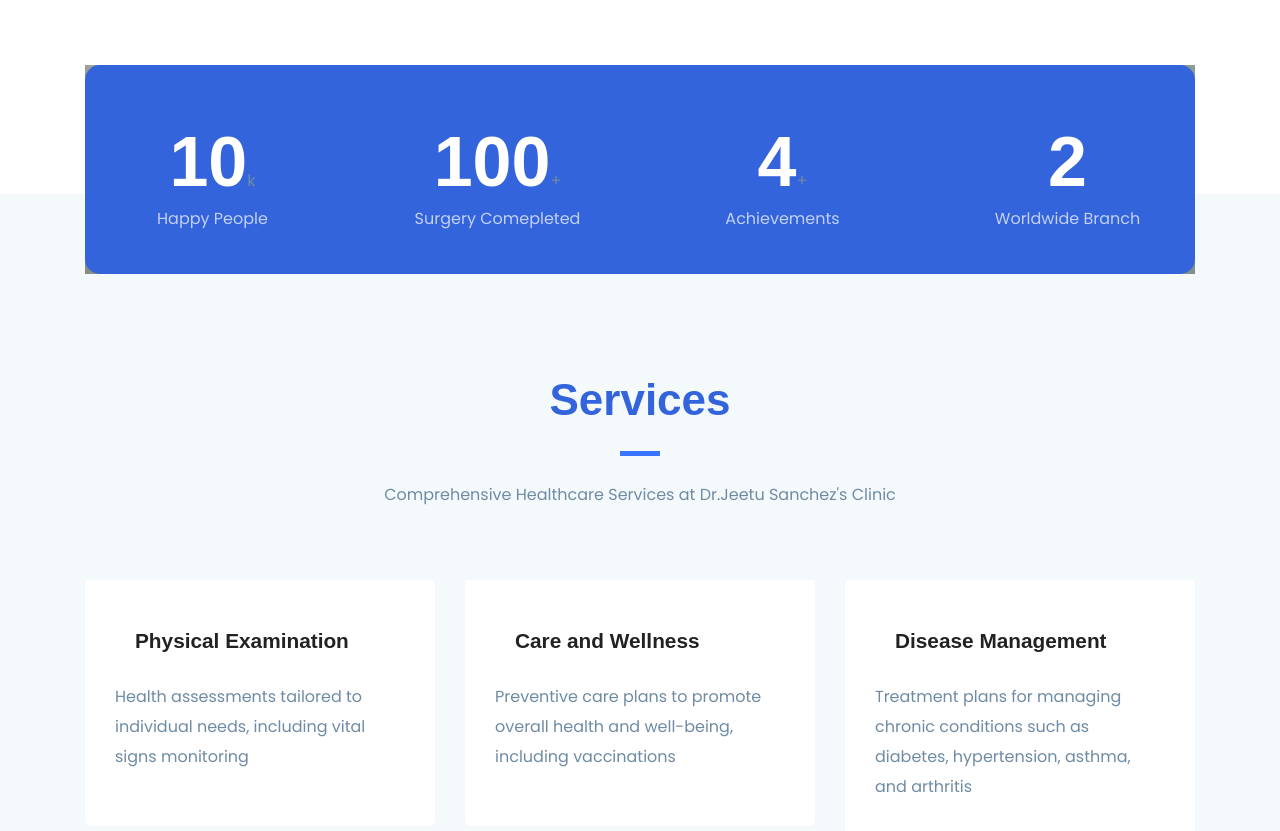
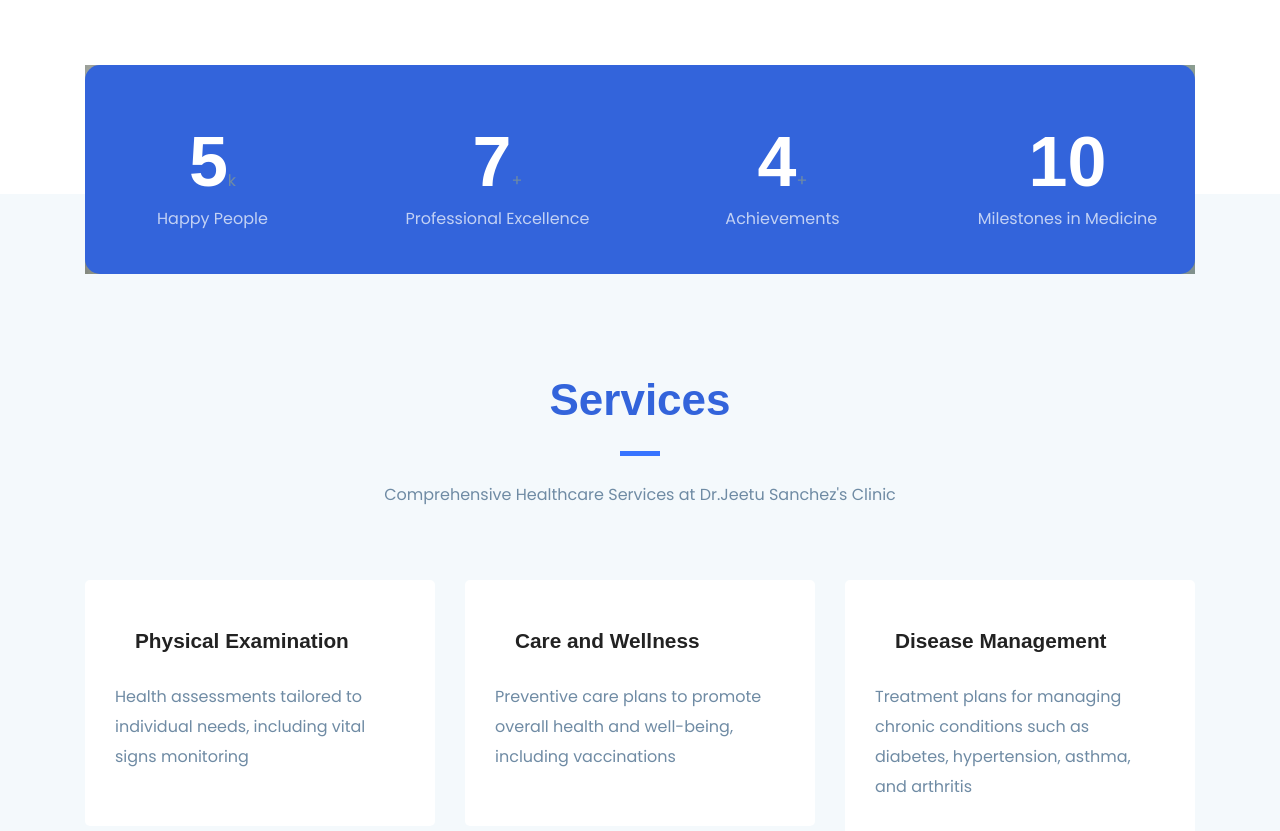
Before and after one commit to MrAkash33/drjeetu, a Next.js app: page / in a window 1280 px wide. Shown: the part 2500-3331 px from the top of the page. Built offline with nearby package versions, Linux system fonts and the light colour scheme; some icons are missing.

Commit message:
Update Counter.jsx

```diff
--- a/components/Counter/Counter.jsx
+++ b/components/Counter/Counter.jsx
@@ -10,15 +10,15 @@ const Counter = () => {
        <div className="col-lg-3 col-md-6 col-sm-6">
         <div className="counter-stat">
          <i className="icofont icofont-doctor"></i>
-         <span className="h3">10</span>k
+         <span className="h3">5</span>k
          <p>Happy People</p>
         </div>
        </div>
        <div className="col-lg-3 col-md-6 col-sm-6">
         <div className="counter-stat">
          <i className="icofont icofont-flag"></i>
-         <span className="h3">100</span>+
-         <p>Surgery Comepleted</p>
+         <span className="h3">7</span>+
+         <p>Professional Excellence</p>
         </div>
        </div>
 
@@ -32,8 +32,8 @@ const Counter = () => {
        <div className="col-lg-3 col-md-6 col-sm-6">
         <div className="counter-stat">
          <i className="icofont icofont-globe"></i>
-         <span className="h3">2</span>
-         <p>Worldwide Branch</p>
+         <span className="h3">10</span>
+         <p>Milestones in Medicine</p>
         </div>
        </div>
       </div>
```
